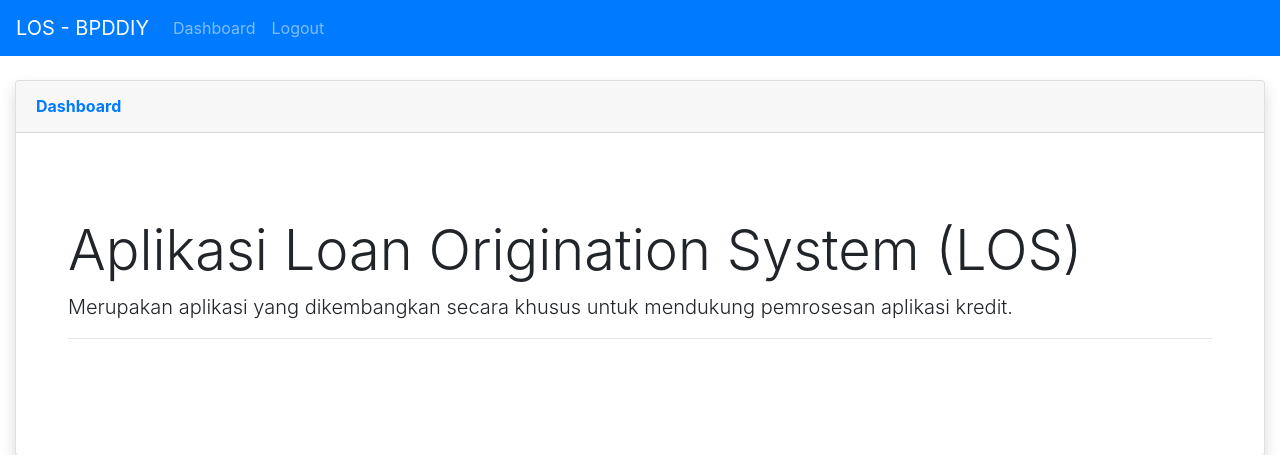
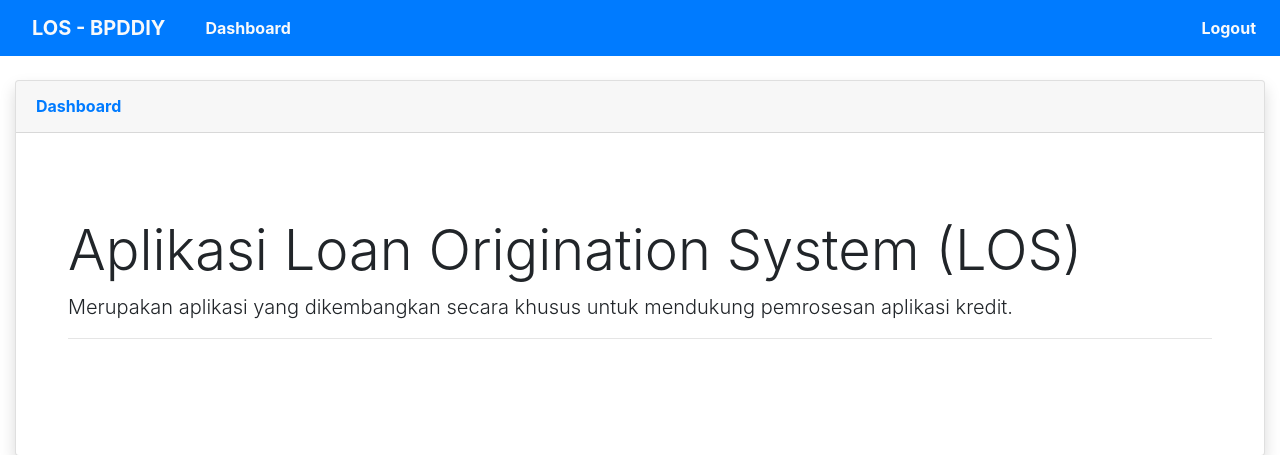
Before and after one commit to ianfebriyanto/bpddiy-los, a CodeIgniter app: page /dashboard in a window 1280 px wide. Shown: the top 455 px of the page. Run offline with CodeIgniter, Linux system fonts and the light colour scheme; the visitor is signed in with stand-in values (Sample User, id 1); data that the repository does not hold is empty; some libraries are stand-ins or nearby versions.

Commit message:
fixing and update interface

```diff
--- a/application/modules/grup/controllers/Grup.php
+++ b/application/modules/grup/controllers/Grup.php
@@ -16,7 +16,6 @@ class Grup extends MY_Controller
 		$data['script']  = $this->load->view('script', '', true);
 		$data['grup'] = $this->Grup_model->readData();
 		$GRUP_ID = $this->session->userdata('GRUP_ID');
-		$data['USERNAME'] = $this->session->userdata('USERNAME');
 		$data['namaMenu'] = $this->Grup_model->readMenu($GRUP_ID);
 		$this->template->load('master_dashboard', 'index', $data);
 		$kewenangan = in_array(10, array_column($data['namaMenu'], 'MENU_ID'));
@@ -75,8 +74,7 @@ class Grup extends MY_Controller
 			$row[] = $no . ".";
 			$row[] = $item->GRUP_NAMA;
 			$row[] = $item->GRUP_DISKRIPSI;
-			$row[] = '<button type="button" id="createBtn" name="createBtn" class="btn btn-outline-primary" data-toggle="modal" data-target="#create">Create</button>
-					<button type="button" id="updateBtn" name="updateBtn" class="btn btn-outline-warning" data-toggle="modal" data-target="#update' . $item->GRUP_ID . '">Update</button>
+			$row[] = '<button type="button" id="updateBtn" name="updateBtn" class="btn btn-outline-warning" data-toggle="modal" data-target="#update' . $item->GRUP_ID . '">Update</button>
 					<button type="button" id="deleteBtn" name="deleteBtn" class="btn btn-outline-danger" data-toggle="modal" data-target="#delete' . $item->GRUP_ID . '">Delete</button>';
 			$data[] = $row;
 		}
--- a/application/modules/grup/views/index.php
+++ b/application/modules/grup/views/index.php
@@ -2,6 +2,9 @@
     <div class="card shadow mb-4">
         <div class="card-header py-3">
             <h6 class="m-0 font-weight-bold text-primary">Menu Grup</h6>
+        </div>
+        <div class="card-header py-3">
+            <div class="text-danger m-0 font-weight-bold text-primary"><button type="button" id="createBtn" name="createBtn" class="btn btn-danger btn-lg btn createBtn mb-2" data-toggle="modal" data-target="#create"> <i class="fa fa-plus-square fa-1x"></i> </button> Tambah Data</div>
         </div>
         <div class="card-body">
             <table id="dataTableGrup" class="table table-hover table-bordered" style="width:100%">
--- a/application/modules/kantor/models/Kantor_model.php
+++ b/application/modules/kantor/models/Kantor_model.php
@@ -20,11 +20,11 @@ class Kantor_model extends CI_Model
         $this->db->where('KD_KANTOR', $id);
         $this->db->delete('TBL_KANTOR');
     }
-   public function readMenu($GRUP_ID)
+    public function readMenu($GRUP_ID)
     {
-        return $this->db->query("SELECT TBL_MENU.MENU_NAMA, TBL_MENU.MENU_LINK  FROM TBL_KEWENANGAN, TBL_GRUP, TBL_MENU WHERE TBL_GRUP.GRUP_ID=$GRUP_ID AND TBL_KEWENANGAN.GRUP_ID = TBL_GRUP.GRUP_ID AND TBL_KEWENANGAN.MENU_ID=TBL_MENU.MENU_ID")->result_array();
+        return $this->db->query("SELECT TBL_MENU.MENU_NAMA, TBL_MENU.MENU_LINK, TBL_MENU.MENU_ID  FROM TBL_KEWENANGAN, TBL_GRUP, TBL_MENU WHERE TBL_GRUP.GRUP_ID=$GRUP_ID AND TBL_KEWENANGAN.GRUP_ID = TBL_GRUP.GRUP_ID AND TBL_KEWENANGAN.MENU_ID=TBL_MENU.MENU_ID")->result_array();
     }
-    var $column_order = array(null, 'PARENT', null,'LEVEL', null, 'NAME');
+    var $column_order = array(null, 'PARENT', null, 'LEVEL', null, 'NAME');
     var $column_search = array('KD_KANTOR');
     var $order = array('KD_KANTOR' => 'asc');
     private function _get_datatables_query()
--- a/application/modules/menu/controllers/Menu.php
+++ b/application/modules/menu/controllers/Menu.php
@@ -79,8 +79,7 @@ class Menu extends MY_Controller
 			$row[] = $item->MENU_LINK;
 			$row[] = $item->MENU_DISKRIPSI;
 			$row[] = $item->MENU_STATUS;
-			$row[] = '<button type="button" id="createBtn" name="createBtn" class="btn btn-outline-primary" data-toggle="modal" data-target="#create">Create</button>
-			<button type="button" id="updateBtn" name="updateBtn" class="btn btn-outline-warning" data-toggle="modal" data-target="#update' . $item->MENU_ID . '">Update</button>
+			$row[] = '<button type="button" id="updateBtn" name="updateBtn" class="btn btn-outline-warning" data-toggle="modal" data-target="#update' . $item->MENU_ID . '">Update</button>
 			<button type="button" id="deleteBtn" name="deleteBtn" class="btn btn-outline-danger" data-toggle="modal" data-target="#delete' . $item->MENU_ID . '">Delete</button>';
 			$data[] = $row;
 		}
--- a/application/modules/menu/views/index.php
+++ b/application/modules/menu/views/index.php
@@ -2,6 +2,9 @@
 	<div class="card shadow mb-4">
 		<div class="card-header py-3">
 			<h6 class="m-0 font-weight-bold text-primary">Menu Menu</h6>
+		</div>
+		<div class="card-header py-3">
+			<div class="text-danger m-0 font-weight-bold text-primary"><button type="button" id="createBtn" name="createBtn" class="btn btn-danger btn-lg btn createBtn mb-2" data-toggle="modal" data-target="#create"> <i class="fa fa-plus-square fa-1x"></i> </button> Tambah Data</div>
 		</div>
 		<div class="card-body">
 			<table id="dataTableMenu" class="table table-hover table-bordered" style="width:100%">
--- a/application/modules/sistem/controllers/Sistem.php
+++ b/application/modules/sistem/controllers/Sistem.php
@@ -79,8 +79,7 @@ class Sistem extends MY_Controller
 			$row[] = $item->SISTEM_NAMA;
 			$row[] = $item->SISTEM_DISKRIPSI;
 			$row[] = $item->SISTEM_VERSI;
-			$row[] = '<button type="button" id="createBtn" name="createBtn" class="btn btn-outline-primary" data-toggle="modal" data-target="#create">Create</button>
-			<button type="button" id="updateBtn" name="updateBtn" class="btn btn-outline-warning" data-toggle="modal" data-target="#update' . $item->SISTEM_ID . '">Update</button>
+			$row[] = '<button type="button" id="updateBtn" name="updateBtn" class="btn btn-outline-warning" data-toggle="modal" data-target="#update' . $item->SISTEM_ID . '">Update</button>
 			<button type="button" id="deleteBtn" name="deleteBtn" class="btn btn-outline-danger" data-toggle="modal" data-target="#delete' . $item->SISTEM_ID . '">Delete</button>';
 			$data[] = $row;
 		}
--- a/application/modules/sistem/views/index.php
+++ b/application/modules/sistem/views/index.php
@@ -2,6 +2,9 @@
     <div class="card shadow mb-4">
         <div class="card-header py-3">
             <h6 class="m-0 font-weight-bold text-primary">Menu Grup</h6>
+        </div>
+        <div class="card-header py-3">
+            <div class="text-danger m-0 font-weight-bold text-primary"><button type="button" id="createBtn" name="createBtn" class="btn btn-danger btn-lg btn createBtn mb-2" data-toggle="modal" data-target="#create"> <i class="fa fa-plus-square fa-1x"></i> </button> Tambah Data</div>
         </div>
         <div class="card-body">
             <table id="dataTableSistem" class="table table-hover table-bordered" style="width:100%">
--- a/application/modules/user/controllers/User.php
+++ b/application/modules/user/controllers/User.php
@@ -97,8 +97,7 @@ class User extends MY_Controller
 			$row[] = $item->DATE_CREATE;
 			$row[] = $item->GRUP_NAMA;
 			$row[] = $item->STATUS;
-			$row[] = '<button type="button" id="createBtn" name="createBtn" class="btn btn-outline-primary" data-toggle="modal" data-target="#create">Create</button>
-			<button type="button" id="updateBtn" name="updateBtn" class="btn btn-outline-warning" data-toggle="modal" data-target="#update' . $item->USER_ID . '">Update</button>
+			$row[] = '<button type="button" id="updateBtn" name="updateBtn" class="btn btn-outline-warning" data-toggle="modal" data-target="#update' . $item->USER_ID . '">Update</button>
 			<button type="button" id="deleteBtn" name="deleteBtn" class="btn btn-outline-danger" data-toggle="modal" data-target="#delete' . $item->USER_ID . '">Delete</button>';
 			$data[] = $row;
 		}
--- a/application/modules/user/views/index.php
+++ b/application/modules/user/views/index.php
@@ -2,6 +2,9 @@
     <div class="card shadow mb-4">
         <div class="card-header py-3">
             <h6 class="m-0 font-weight-bold text-primary">Menu User</h6>
+        </div>
+        <div class="card-header py-3">
+            <div class="text-danger m-0 font-weight-bold text-primary"><button type="button" id="createBtn" name="createBtn" class="btn btn-danger btn-lg btn createBtn mb-2" data-toggle="modal" data-target="#create"> <i class="fa fa-plus-square fa-1x"></i> </button> Tambah Data</div>
         </div>
         <div class="card-body">
             <table id="dataTableUser" class="table table-hover table-bordered" style="width:100%">
--- a/application/views/master_dashboard.php
+++ b/application/views/master_dashboard.php
@@ -17,22 +17,28 @@ defined('BASEPATH') or exit('No direct script access allowed');
 <body id="page-top" class="bg">
     <div id="wrapper">
         <nav class="navbar navbar-expand-lg navbar-dark bg-primary topbar mb-4 static-top">
-            <a class="navbar-brand" href="<?= base_url(''); ?>">LOS - BPDDIY</a>
+            <a class="navbar-brand  text-light font-weight-bold px-3" href="<?= base_url(''); ?>">LOS - BPDDIY</a>
             <button class="navbar-toggler" type="button" data-toggle="collapse" data-target="#navbarNavAltMarkup" aria-controls="navbarNavAltMarkup" aria-expanded="false" aria-label="Toggle navigation">
                 <span class="navbar-toggler-icon"></span>
             </button>
-            <div class="collapse navbar-collapse" id="navbarNavAltMarkup">
-                <div class="collapse navbar-collapse" id="navbarNavAltMarkup">
-                    <div class="navbar-nav">
-                        <a class="nav-item nav-link" href="<?= base_url('dashboard'); ?>">Dashboard<span class="sr-only"></span></a>
-                        <a class="nav-item nav-link" href="<?= base_url('login/logout'); ?>">Logout<span class="sr-only"></span></a>
-                        <?php foreach ($namaMenu as $data) : ?>
-                            <a class="nav-item nav-link" href="<?= base_url($data['MENU_LINK']) ?>"><?= $data['MENU_NAMA']; ?><span class="sr-only"></span></a>
-                        <?php endforeach; ?>
-                    </div>
+            <div class="collapse navbar-collapse justify-content-between" id="nav">
+                <ul class="navbar-nav">
+                    <li class="nav-item">
+                        <a class="nav-link text-light font-weight-bold px-2" href="<?= base_url('dashboard'); ?>">Dashboard<span class="sr-only"></span></a>
+                    </li>
+
+                    <?php foreach ($namaMenu as $data) : ?>
+                        <li class="nav-item">
+                            <a class="nav-link text-light font-weight-bold px-2" href="<?= base_url($data['MENU_LINK']) ?>"><?= $data['MENU_NAMA']; ?><span class="sr-only"></span></a>
+                        </li>
+                    <?php endforeach; ?>
+                </ul>
+                <div class="form-inline ml-3">
+                    <a class="nav-item nav-link text-light font-weight-bold px-2" href="<?= base_url('login/logout'); ?>">Logout<span class="sr-only"></span></a>
                 </div>
             </div>
         </nav>
+
         <div id="content-wrapper" class="d-flex flex-column">
             <div id="content">
                 <?php if (isset($contents)) echo $contents; ?>
```
Also changed, not shown: application/modules/kantor/controllers/Kantor.php (+7 -0 lines).
